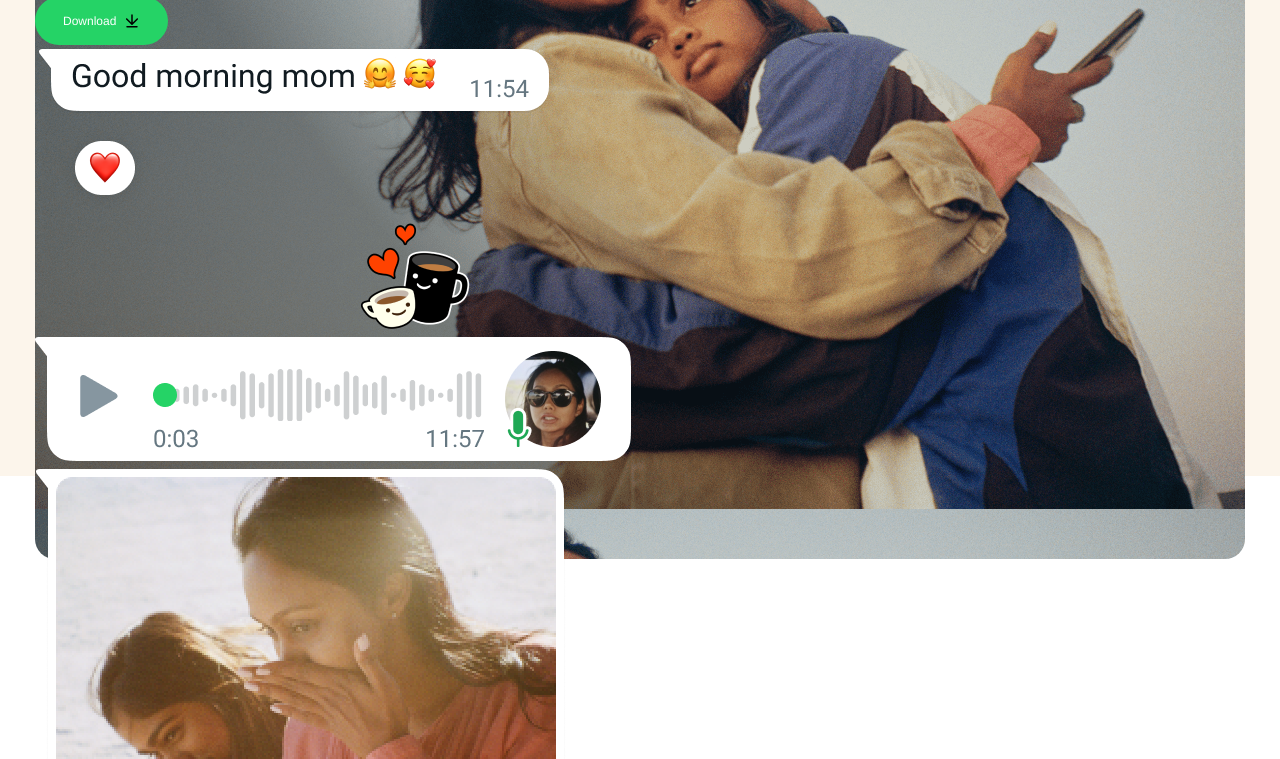
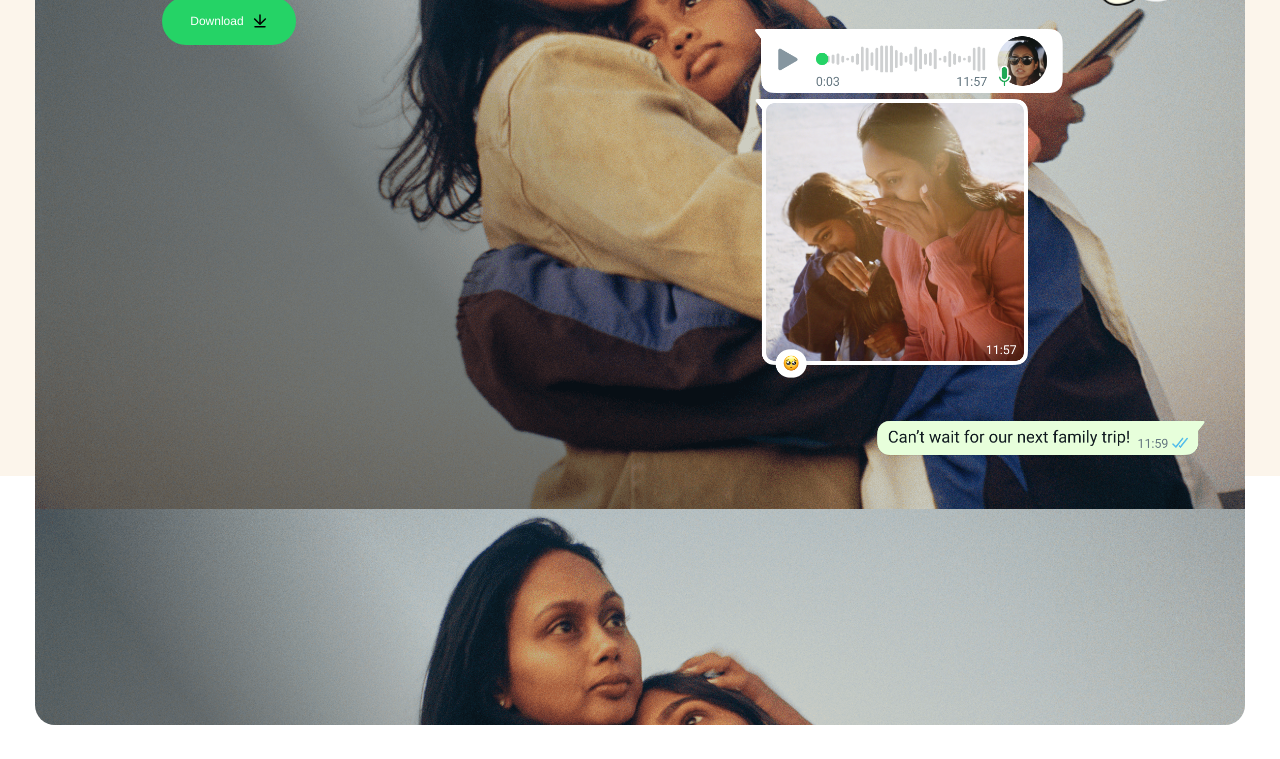
Before and after one commit to dibendughosal/Whatsapp-clone, a plain HTML site: page index.html in a window 1280 px wide. Shown: the part 324-1083 px from the top of the page. Drawn offline with Linux system fonts and the light colour scheme.

Commit message:
Section 1 Completed

```diff
--- a/style.css
+++ b/style.css
@@ -111,13 +111,15 @@ a:hover::after{
 } */
 /* Section 1 - Maa Beti Image */
 .firstSection{
-    height: 100%;
+    height: 150%;
     padding-top: 30px;
 }
 .imgMaa{
     background: url(./image/MaaBeti.png);
-    height: 100%;
+    height: 80%;
     border-radius: 20px;
+    display: flex;
+    justify-content: space-around;
 }
 .firstSection > p{
     text-align: end;
@@ -156,3 +158,37 @@ a:hover::after{
     gap: 8px;
 
 }
+.right{
+    width: 30%;
+    position: relative;
+}
+.right img:nth-child(1){
+    width: 450px;
+    padding-top: 75px;
+}
+.right img:nth-child(2){
+    width: 450px;
+    position: absolute;
+    left: 5px;
+    top: 95px;
+}
+.right img:nth-child(3){
+    width: 450px;
+    left: -7px;
+    top: -15px;
+}
+.right img:nth-child(4){
+    width: 450px;
+}
+.right img:nth-child(5){
+    width: 450px;
+}
+.right img:nth-child(6){
+    width: 450px;
+    position: absolute;
+    top: 550px;
+}
+.right img:nth-child(7){
+    width: 450px;
+    padding-top: 25px;
+}
```
